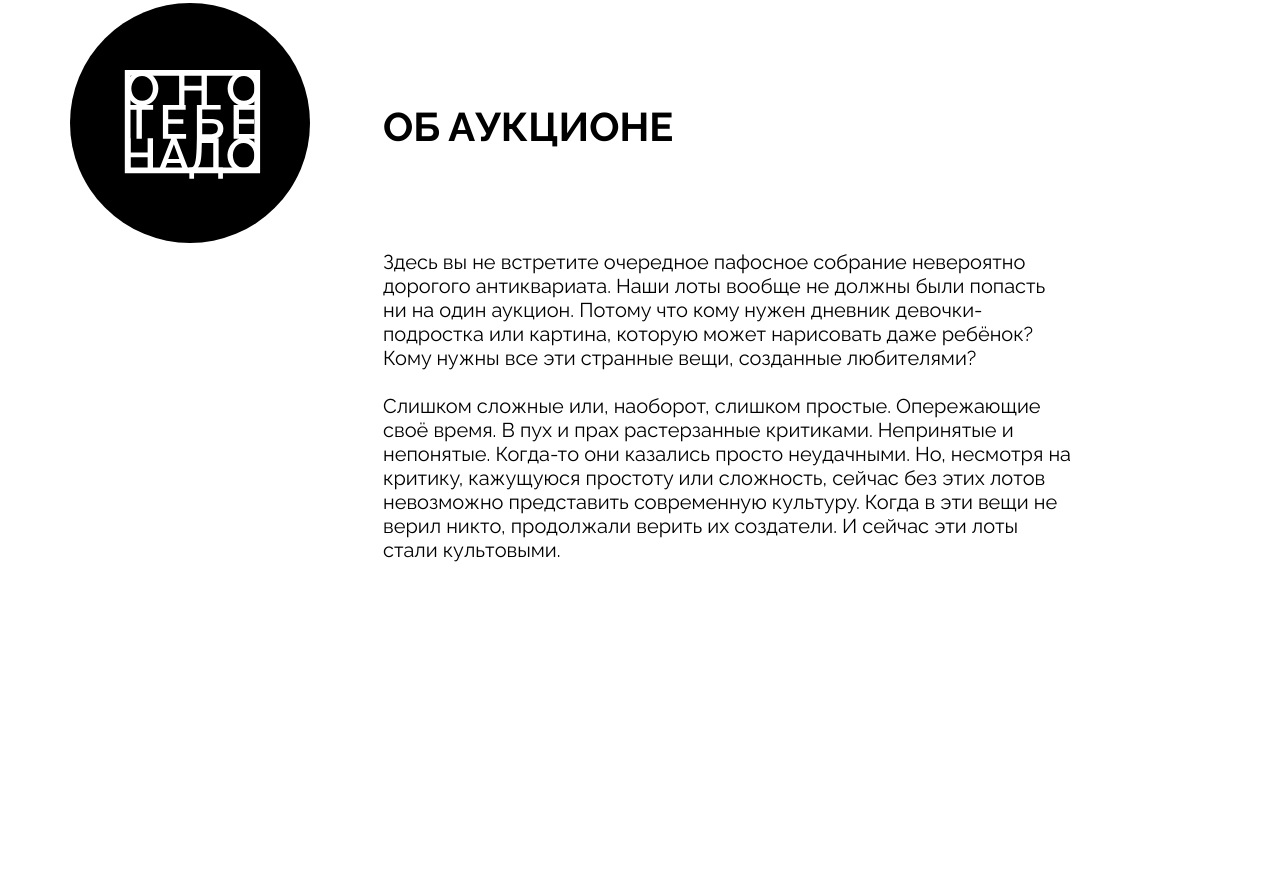
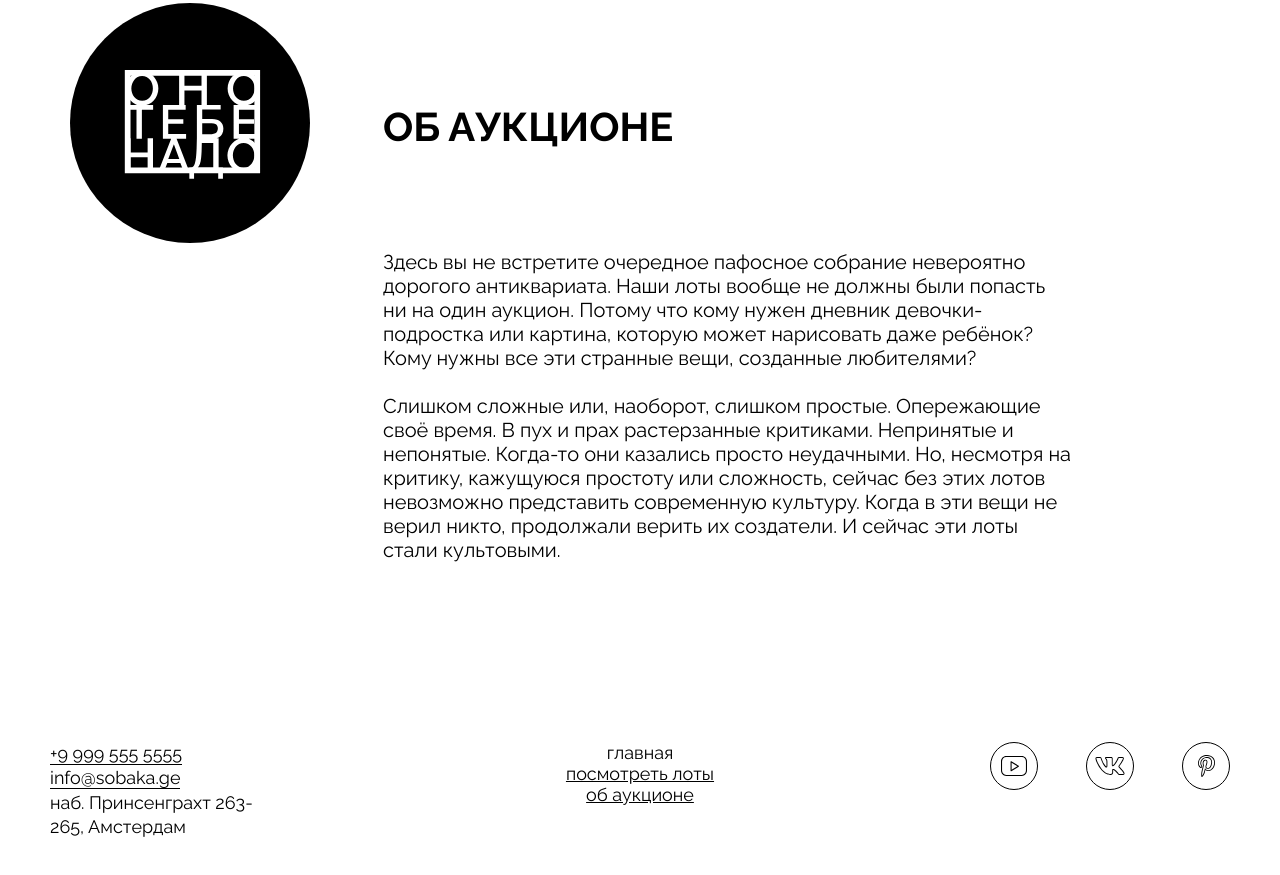
Before and after one commit to JaneIIv/ono-tebe-nado-ad, a plain HTML site: page index.html in a window 1280 px wide. Shown: the part 2105-2980 px from the top of the page. Before the commit the page ends 2781 px from the top, so only its background shows below. Drawn offline with Linux system fonts and the light colour scheme.

Commit message:
change footer section

```diff
--- a/index.html
+++ b/index.html
@@ -106,38 +106,38 @@
       </section>
     </main>
     <footer class="footer">
-      <address>
-        <a></a>
-        <a></a>
-        <p></p>
+      <address class="address address__footer">
+        <a class="address__link" href="tel:+9(999)555-55-55">+9 999 555 5555</a>
+        <a class="address__link" href="mailto:info@sobaka.ge">info@sobaka.ge</a>
+        <p>наб. Принсенграхт 263- 265, Амстердам</p>
       </address>
-      <nav>
-        <ul>
-          <li>
-            <a href=""></a>
+      <nav class="footer__menu">
+        <ul class="footer__menu-list">
+          <li class="footer__menu-list-item">
+            <a class = "footer__menu-link footer__menu-link_active">главная</a>
           </li>
-          <li>
-            <a href=""></a>
+          <li class="footer__menu-list-item">
+            <a class ="footer__menu-link" href="#0">посмотреть лоты</a>
           </li>
-          <li>
-            <a href=""></a>
+          <li class="footer__menu-list-item">
+            <a class ="footer__menu-link" href="#0">об аукционе</a>
           </li>
         </ul>
       </nav>
-      <ul>
-        <li>
-          <a>
-            <img/>
+      <ul class="footer__social-list">
+        <li class="footer__social-list-item">
+          <a href="#0" target="_blank" class="footer__social-link">
+            <img class="footer__social-icon" src="./images/yt.svg" alt="иконка ютуб"/>
           </a>
         </li>
-        <li>
-          <a>
-            <img/>
+        <li class="footer__social-list-item">
+          <a href="#0" target="_blank" class="footer__social-link">
+            <img class="footer__social-icon" src="./images/vk.svg" alt="иконка вк"/>
           </a>
         </li>
-        <li>
-          <a>
-            <img/>
+        <li class="footer__social-list-item">
+          <a href="#0" target="_blank" class="footer__social-link">
+            <img class="footer__social-icon" src="./images/pinterest.svg" alt="иконка пинтерест"/>
           </a>
         </li>
       </ul>
--- a/styles/style.css
+++ b/styles/style.css
@@ -168,7 +168,6 @@
   display: flex;
   flex-direction: column;
   justify-content: space-between;
-  height: 100%;
   color: white;
   background-color: black;
   background-size: cover;
@@ -244,3 +243,58 @@
   gap: 24px;
   font-size: 20px;
 }
+
+.footer {
+  padding: 180px 50px 90px;
+  display: grid;
+  grid-template-columns: 2fr 1fr 2fr;
+}
+
+.footer__address {
+  justify-self: left;
+}
+
+.footer__menu {
+  margin: 0 auto;
+}
+
+.footer__menu-list {
+  text-align: center;
+}
+
+.footer__menu-list-item {
+  list-style: none;
+}
+
+.footer__menu-link {
+  font-size: 18px;
+  line-height: normal;
+  color: #000;
+}
+
+.footer__menu-link_active {
+  text-decoration: none;
+}
+
+.footer__social-list {
+  display: flex;
+  justify-self: end;
+  gap: 48px;
+}
+
+.footer__social-list-item {
+  list-style: none;
+  width: 48px;
+  height: 48px;
+}
+
+.footer__social-link {
+  display: block;
+  height: 100%;
+  text-decoration: none;
+}
+
+.footer__social-icon {
+  object-fit: contain;
+  object-position: top;
+}
```
